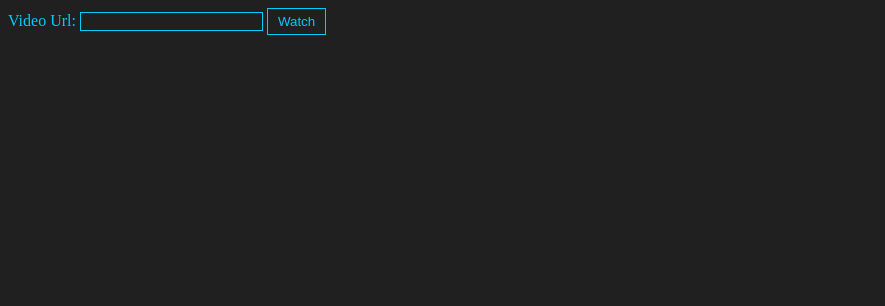
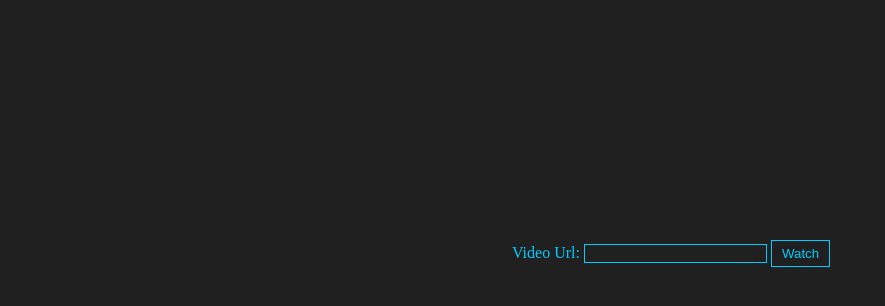
Before and after one commit to darkninja1/vid.github.io, a plain HTML site: page index.html in a window 1280 px wide. Shown: the whole page, without its empty margins (0-885 px from the left). Drawn offline with Linux system fonts and the light colour scheme.

Commit message:
Update style.css

```diff
--- a/style.css
+++ b/style.css
@@ -30,3 +30,8 @@ iframe {
   width:100%;
   position:absolute;
 }
+#watch {
+  position:absolute;
+  top:30%;
+  left:40%;
+}
```
